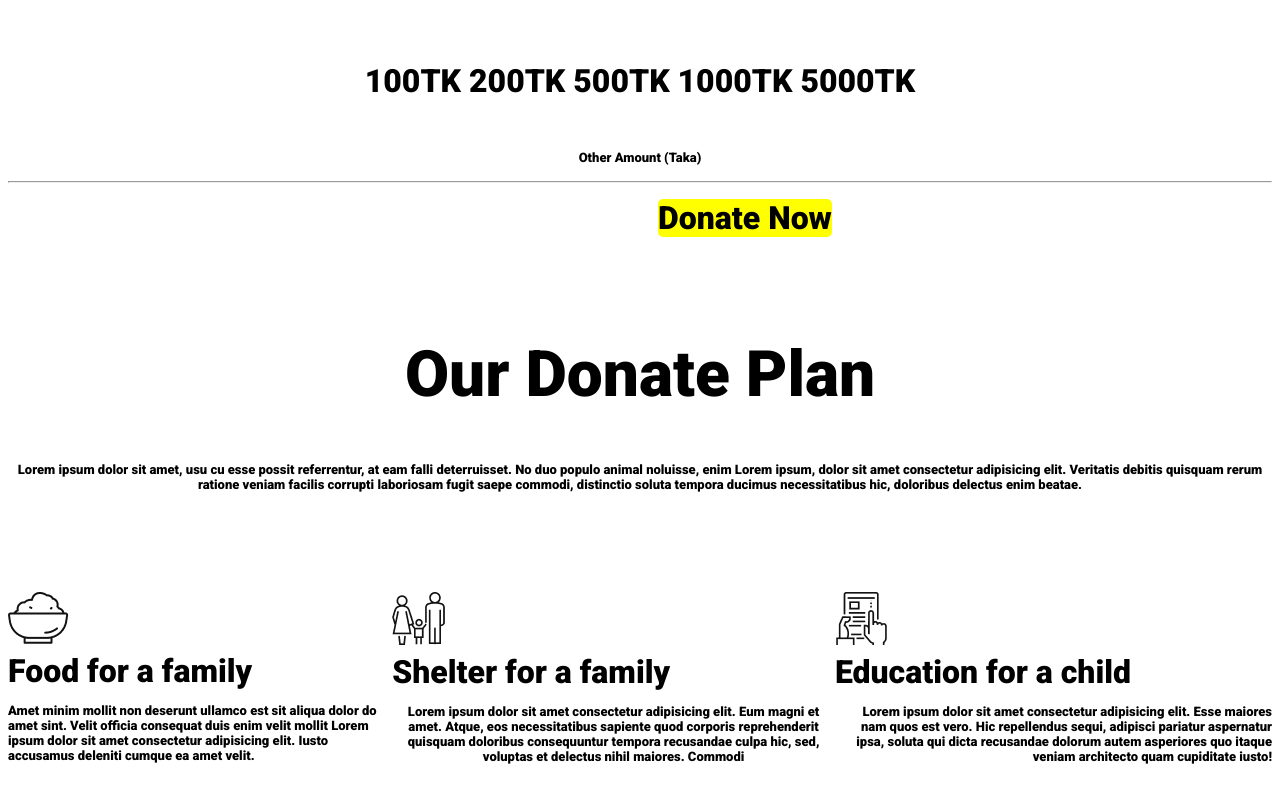
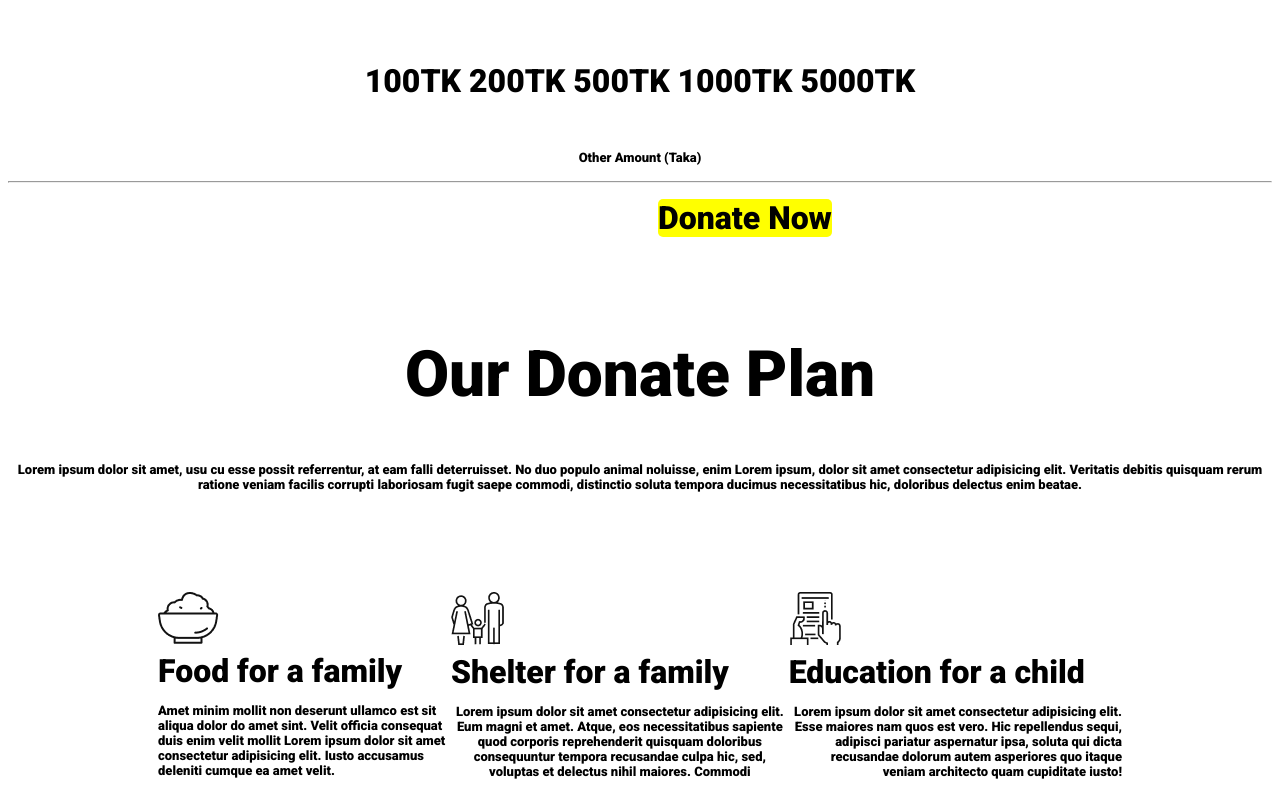
Before and after one commit to IyamLearning/first-assignment, a plain HTML site: page images/index.html in a window 1280 px wide. Shown: the part 1131-1931 px from the top of the page. Drawn offline with Linux system fonts and the light colour scheme.

Commit message:
forth commit

```diff
--- a/images/index.html
+++ b/images/index.html
@@ -44,7 +44,8 @@
                 deterruisset. No duo populo animal noluisse, enim Lorem ipsum, dolor sit amet consectetur adipisicing elit. Veritatis debitis quisquam rerum ratione veniam facilis corrupti laboriosam fugit saepe commodi, distinctio soluta tempora ducimus necessitatibus hic, doloribus delectus enim beatae.</p>
 
                    <section margindebo>
-                    <div class="flexiblecon"><div>
+                    <div class="flexiblecon">
+                        <div class="marginleft">
                         <img class="imageone"  src="../icons/food.png" alt="">
                        <br> Food for a family
                        <p class="divone" >Amet minim mollit non deserunt
@@ -60,14 +61,15 @@
                         <p class="divtwo">Lorem ipsum dolor sit amet consectetur adipisicing elit. Eum magni et amet. Atque, eos necessitatibus sapiente quod corporis reprehenderit quisquam doloribus consequuntur tempora recusandae culpa hic, sed, voluptas et delectus nihil maiores. Commodi</p>
 
                     </div>
-                    <div>
+                    <div class="marginright">
                         <img src="../icons/Frame-1.png" alt="">
                         <br>  Education for a child
                         <p class="divthree">
                             Lorem ipsum dolor sit amet consectetur adipisicing elit. Esse maiores nam quos est vero. Hic repellendus sequi, adipisci pariatur aspernatur ipsa, soluta qui dicta recusandae dolorum autem asperiores quo itaque veniam architecto quam cupiditate iusto!
                         </p>
 
-                    </div></div>
+                    </div>
+                </div>
                    </section>
 
 
--- a/images/style.css
+++ b/images/style.css
@@ -81,3 +81,9 @@ box-shadow: 10;
     font-size: small;
     text-align: right;
 }
+.marginright{
+    margin-right: 150px;
+}
+.marginleft{
+    margin-left: 150px;
+}
```
